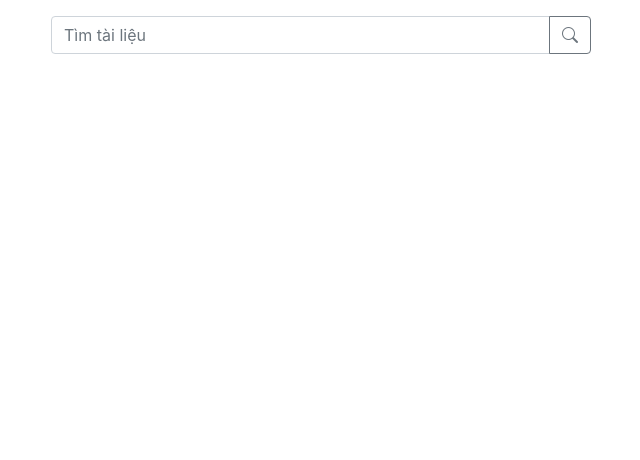
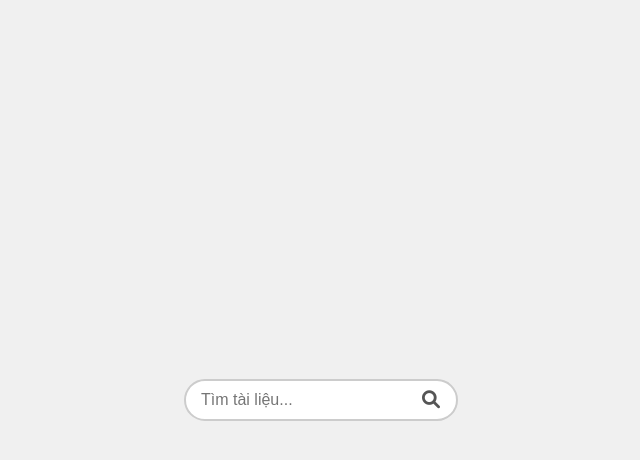
Before and after one commit to SVUIT/docs-search-ui, a plain HTML site: page index.html in a window 1280 px wide. Shown: the whole page, without its empty margins (319-959 px from the left). Drawn offline with nearby package versions, Linux system fonts and the light colour scheme.

Commit message:
change to html,css

```diff
--- a/index.html
+++ b/index.html
@@ -4,31 +4,13 @@
   <meta charset="UTF-8">
   <meta name="viewport" content="width=device-width, initial-scale=1.0">
   <title>Search Bar</title>
-  <link rel="preload" href="https://stackpath.bootstrapcdn.com/bootstrap/4.5.2/css/bootstrap.min.css" as="style">
-  <link rel="stylesheet" href="https://stackpath.bootstrapcdn.com/bootstrap/4.5.2/css/bootstrap.min.css">
-  <link rel="stylesheet" href="https://cdn.jsdelivr.net/npm/bootstrap-icons@1.5.0/font/bootstrap-icons.css">
-  <script src="https://code.jquery.com/jquery-3.5.1.min.js" defer></script>
-  <script src="https://cdn.jsdelivr.net/npm/@popperjs/core@2.9.3/dist/umd/popper.min.js" defer></script>
+  <link rel="stylesheet" href="style.css">
+  <link rel="stylesheet" href="https://cdnjs.cloudflare.com/ajax/libs/font-awesome/6.0.0-beta3/css/all.min.css">
 </head>
 <body>
-  <div class="container mt-3">
-    <div class="row justify-content-center">
-      <div class="col-md-6">
-        <form class="form-inline" id="searchForm">
-          <div class="input-group w-100">
-            <input type="text" class="form-control" id="searchInput" placeholder="Tìm tài liệu" aria-label="Search" autocomplete="off">
-            <div class="input-group-append">
-              <button class="btn btn-outline-secondary" type="submit">
-                <i class="bi bi-search" alt="magnifying-glass"></i>
-              </button>
-            </div>
-          </div>
-        </form>
-        <ul id="results" class="list-group mt-3"></ul>
-      </div>
-    </div>
+  <div class="search-container">
+    <input type="text" class="search-bar" placeholder="Tìm tài liệu...">
+    <button type="button" class="search-btn"><i class="fas fa-search"></i></button>
   </div>
-
-  <script src="script.js" defer></script>
 </body>
 </html>
--- a/script.js
+++ /dev/null
@@ -1,26 +0,0 @@
-document.getElementById('searchInput').addEventListener('input', function() {
-    const query = document.getElementById('searchInput').value;
-
-    if (query.length > 0) {
-      fetch(`/api/files?search=${encodeURIComponent(query)}`)
-        .then(response => response.json())
-        .then(data => {
-          const resultsList = document.getElementById('results');
-          resultsList.innerHTML = '';
-
-          data.forEach(file => {
-            // Debug
-            // console.log(file);
-            const listItem = document.createElement('li');
-            listItem.className = 'list-group-item';
-            listItem.textContent = file;
-            resultsList.appendChild(listItem);
-          });
-        })
-        .catch(error => {
-          console.error('Error fetching files:', error);
-        });
-    } else {
-      document.getElementById('results').innerHTML = '';
-    }
-  });
--- /dev/null
+++ b/style.css
@@ -0,0 +1,49 @@
+* {
+    transition-duration: 500ms;
+}
+body {
+
+    display: flex;
+    justify-content: center;
+    align-items: center;
+    min-height: 100vh;
+    background-color: #f0f0f0;
+    margin: 0;
+  }
+
+  .search-container {
+    display: flex;
+    align-items: center;
+    border: 2px solid #ccc;
+    border-radius: 30px;
+    padding: 5px 10px;
+    transition: all 0.3s ease;
+    background-color: #fff;
+    width: 250px;
+    max-width: 100%;
+  }
+
+  .search-bar {
+    flex: 1;
+    border: none;
+    outline: none;
+    font-size: 16px;
+    padding: 5px;
+    transition: width 0.3s ease;
+    background: none;
+  }
+
+  .search-btn {
+    background: none;
+    border: none;
+    outline: none;
+    font-size: 18px;
+    cursor: pointer;
+    color: #555;
+  }
+
+  .search-container:hover {
+    box-shadow: 0 4px 8px rgba(0, 0, 0, 0.2);
+    transform: scale(1.1);
+    transition: transform 0.2s ease;
+  }
--- a/txt1.txt
+++ /dev/null
@@ -1 +0,0 @@
-abcdef
--- a/txt2.txt
+++ /dev/null
@@ -1 +0,0 @@
-abcdef
```
